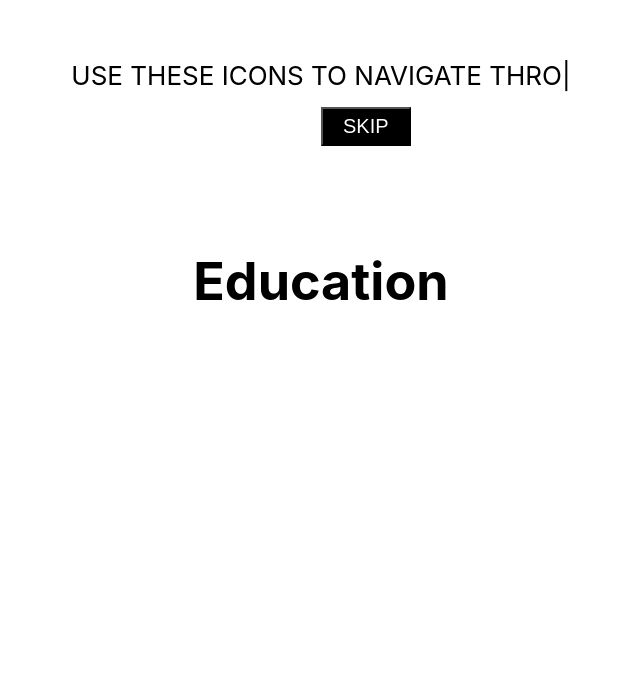
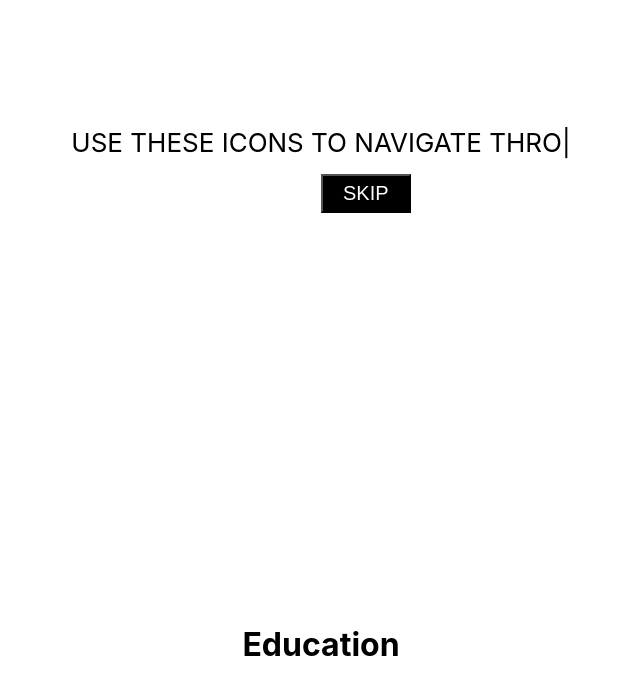
Before and after one commit to AAAwesomer/CV, a React (Create React App) app: page /education in a window 1280 px wide. Shown: the part 196-882 px from the top of the page, without its empty margins (319-959 px from the left). Before the commit the page ends 800 px from the top, so only its background shows below. Built offline with nearby package versions, Linux system fonts and the light colour scheme.

Commit message:
fixed routing to App.js

```diff
--- a/src/App.js
+++ b/src/App.js
@@ -1,31 +1,35 @@
 import React, { Component } from 'react';
-import { BrowserRouter as Router, Route } from 'react-router-dom'
+import { BrowserRouter as Router, Route, Link } from 'react-router-dom'
+import Fade from 'react-reveal/Fade';
 
 import './App.css';
 import Header from './components/header.js'
+import Type from './components/typist';
 import Achievements from './components/achievements'
 import Education from './components/education'
 import Skills from './components/skills'
 import Video from './components/video'
 
-class App extends Component {
+var createReactClass = require('create-react-class');
+
+var App = createReactClass({
 
   render() {
     return (
       <div className="App">
-        <Header />
-        {/*<Router>
+        <Router>
           <div>
-            <Route path="/" component={Header} exact />
+            <Header />
+            <Route path="/home" component={Header} />
             <Route path="/education" component={Education} />
             <Route path="/skills" component={Skills} />
             <Route path="/achievements" component={Achievements} />
             <Route path="/video" component={Video} />
           </div>
-        </Router>*/}
+        </Router>
       </div>
     );
   }
-}
+})
 
 export default App;
--- a/src/components/header.js
+++ b/src/components/header.js
@@ -2,7 +2,7 @@ import React from 'react';
 import Fade from 'react-reveal/Fade';
 import { SchoolSVG, GearSVG, VideoSVG, AwardSVG } from './svgs.js'
 import Typist from 'react-typist';
-import { BrowserRouter as Router, Route, Link } from 'react-router-dom'
+import { Link } from 'react-router-dom'
 
 import Achievements from './achievements'
 import Education from './education'
@@ -14,7 +14,8 @@ var createReactClass = require('create-react-class');
 var Header = createReactClass({
 
   getInitialState() {
-    return({show_typing: true,
+    return({header: true,
+            show_typing: true,
             fade_text_array: ["OOOUU ICONS :)",
                               "SCHOOL BAG: EDUCATION, GEAR: SKILLS, MEDA...you get it",
                               "CLICK ON AN ICON TO FIND OUT MORE ABOUT ME!",
@@ -52,7 +53,18 @@ var Header = createReactClass({
     setTimeout(this.fadeTyping, 1000)
   },
 
+  exitHeader(){
+    this.setState({header: false})
+  },
+
+  goEducation(){
+    this.exitHeader()
+  },
+
   render() {
+    var headerDisplay = this.state.header ? 'flex' : 'none'
+    var headerStyle = { display: headerDisplay }
+
     var showButton = this.state.show_typing ? 'block' : 'none'
     var buttonStyle = { display: showButton }
 
@@ -72,7 +84,7 @@ var Header = createReactClass({
     }
 
     return (
-      <header className="App-header">
+      <header className="App-header" style={headerStyle}>
         <Fade when={this.state.fade_typing} duration={200}>
           <div className='typeText'> {typeText} </div>
 
@@ -80,34 +92,24 @@ var Header = createReactClass({
             <button className='skip-button' style={buttonStyle} onClick={this.exitTyping}>SKIP</button>
           </div>
         </Fade>
-        <Router>
-          <div>
-            <Link to="/education">
+
+        <nav>
           <Fade when={this.state.show_icons} duration={1000} top={true}>
-                <SchoolSVG />
+            <Link to="/education" onClick={this.goEducation}><SchoolSVG /></Link>
           </Fade>
-            </Link>
-            <Link to="/skills">
+
           <Fade when={this.state.show_icons} duration={1000} left={true}>
-                <GearSVG />
+            <Link to="/skills"><GearSVG /></Link>
           </Fade>
-            </Link>
-            <Link to="/achievements">
+
           <Fade when={this.state.show_icons} duration={1000} right={true}>
-                <AwardSVG />
+            <Link to="/achievements"><AwardSVG /></Link>
           </Fade>
-            </Link>
-            <Link to="/video">
+
           <Fade when={this.state.show_icons} duration={1000} bottom={true}>
-                <VideoSVG />
+            <Link to="/video"><VideoSVG /></Link>
           </Fade>
-            </Link>
-            <Route path="/education" component={Education} />
-            <Route path="/skills" component={Skills} />
-            <Route path="/achievements" component={Achievements} />
-            <Route path="/video" component={Video} />
-          </div>
-        </Router>
+        </nav>
 
         <Fade when={this.state.show_fade_text} bottom={true} duration={2000} distance={'0.2em'}>
           <span className={'fade-text'}> {this.state.fade_text_array[this.state.fade_text_index]} </span>
```
Lines whose indentation alone changed are shown as unchanged.
